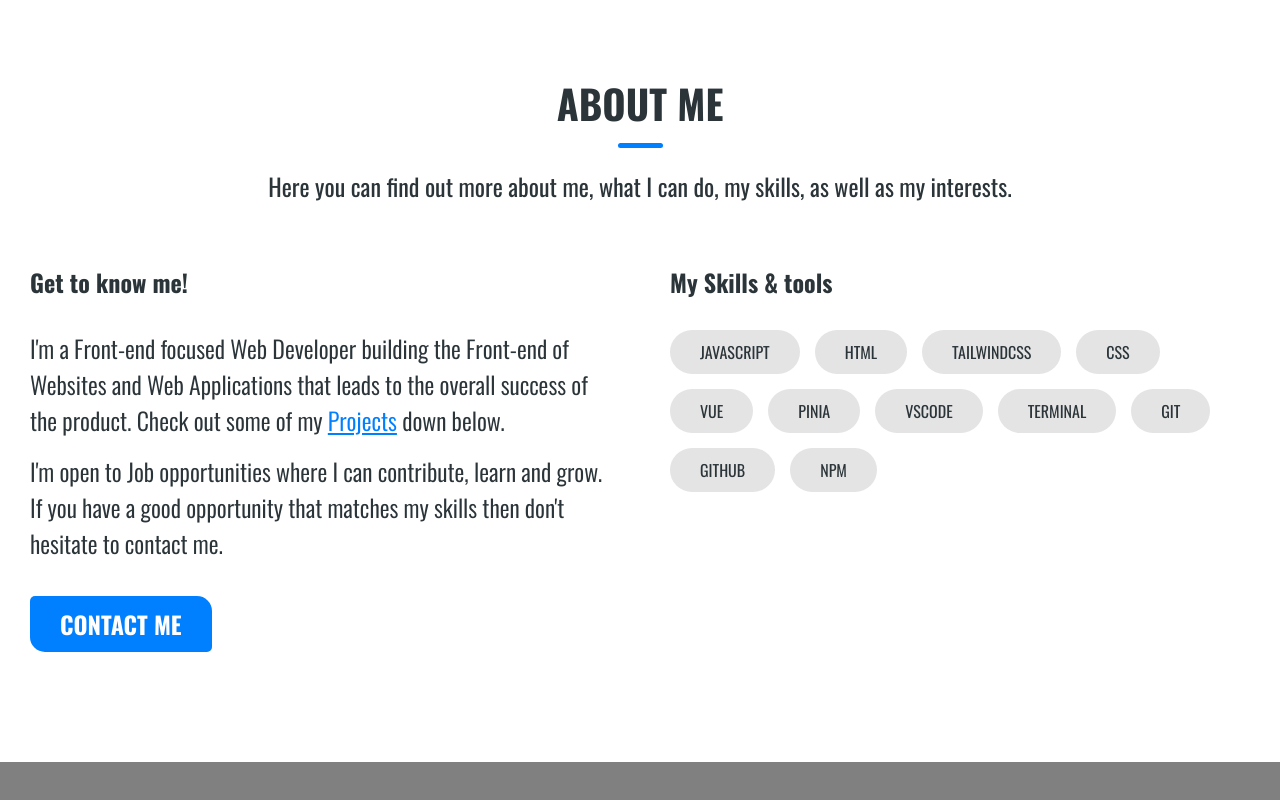
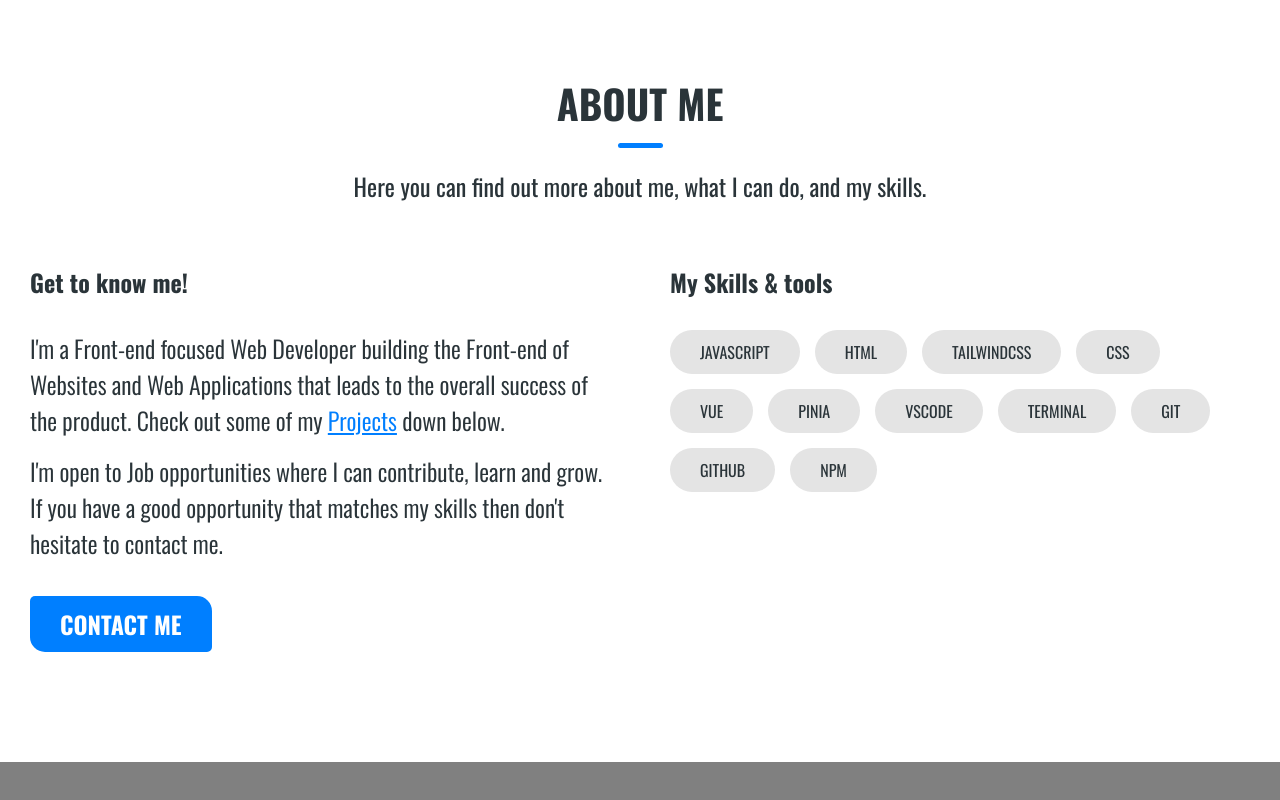
Before and after one commit to the-man2004/portfolio, a Vue app: page / in a window 1280 px wide. Shown: the part 802-1602 px from the top of the page. Built offline with nearby package versions, Linux system fonts and the light colour scheme.

Commit message:
Quickly updated my about sections intro.

```diff
--- a/src/components/TheAbout.vue
+++ b/src/components/TheAbout.vue
@@ -3,8 +3,7 @@
     <div>
       <h2>ABOUT ME</h2>
       <p id="intro">
-        Here you can find out more about me, what I can do, my skills, as well
-        as my interests.
+        Here you can find out more about me, what I can do, and my skills.
       </p>
     </div>
     <div id="about-and-skills">
```
